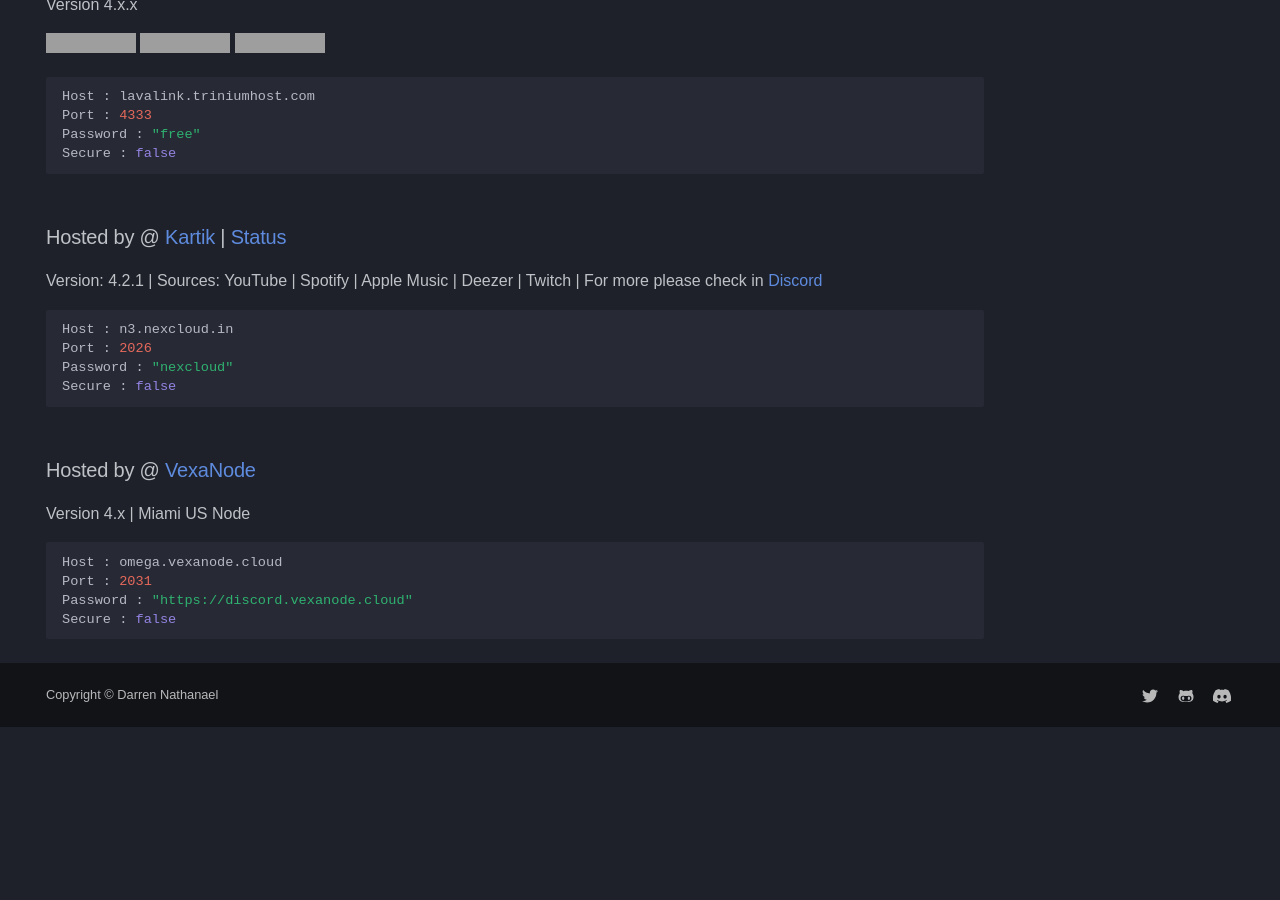
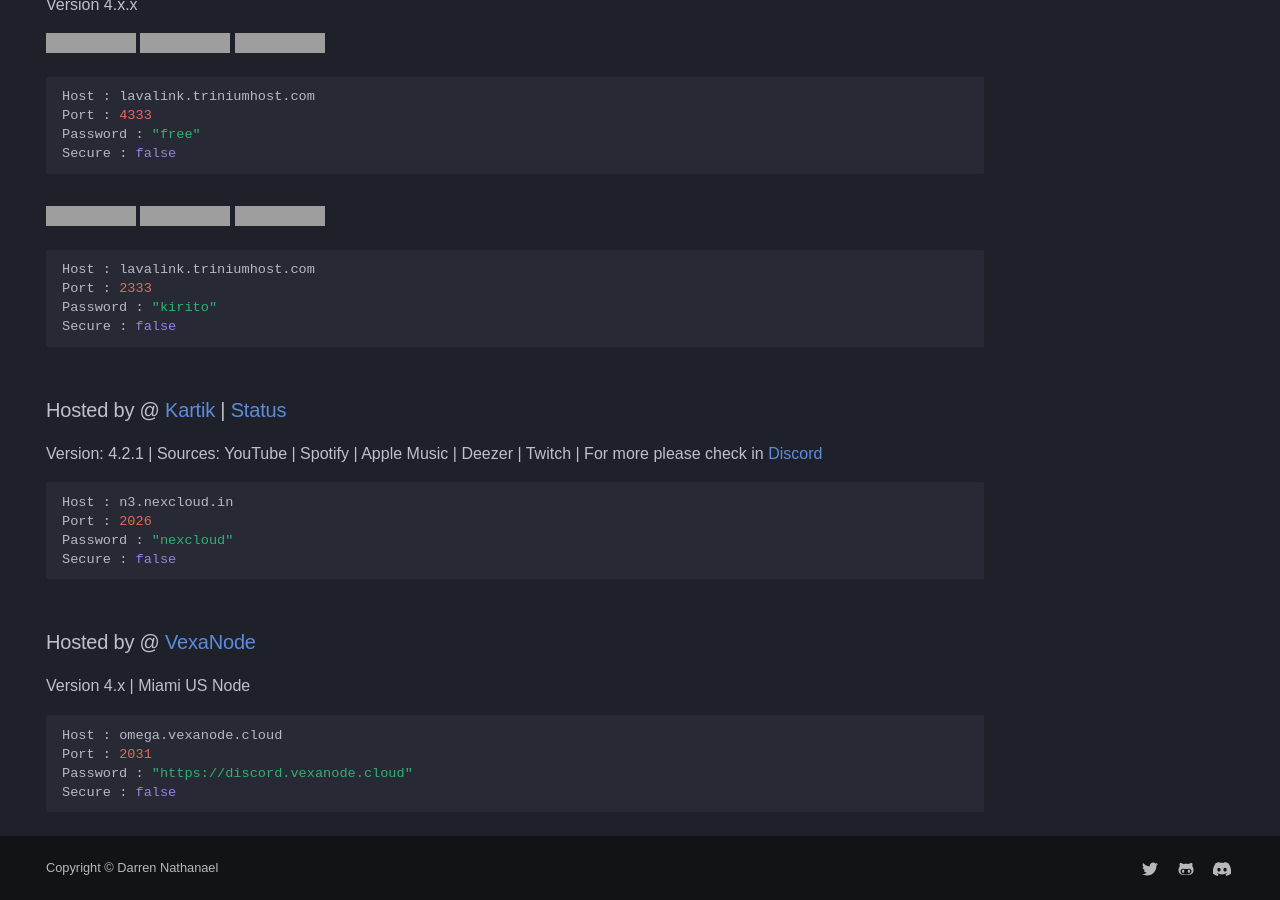
Before and after one commit to DarrenOfficial/lavalink-list, an MkDocs documentation site: the page built from docs/NoSSL/Lavalink-NonSSL.md, in a window 1280 px wide and 900 px high, scrolled down 1686 px. Built offline with MkDocs 1.6.1 and Material for MkDocs 9.7.7, drawn with Linux system fonts in a browser that asks for light colours; some web fonts are replaced; comment, search, counter and statistics services are not loaded; a style sheet for code colours, icons or effects is not loaded; before the commit the page ends 2413 px from its top, so only the background shows below that; grey boxes are pictures that could not be loaded.

Commit message:
Update Lavalink-NonSSL.md with badges and connection info
Added status and load badges for Lavalink API and updated connection details.

````diff
--- a/docs/NoSSL/Lavalink-NonSSL.md
+++ b/docs/NoSSL/Lavalink-NonSSL.md
@@ -90,6 +90,14 @@ Password : "free"
 Secure : false
 ```
 
+![Status](https://lavalink-api-status.triniumhost.com/v4off/badge/status) ![Load](https://lavalink-api-status.triniumhost.com/v4off/badge/load) ![Players](https://lavalink-api-status.triniumhost.com/v4off/badge/connections)
+```bash
+Host : lavalink.triniumhost.com
+Port : 2333
+Password : "kirito"
+Secure : false
+```
+
 ### Hosted by @ [Kartik](https://nexcloud.in) | [Status](https://discord.gg/FmHm7d5BuF)
 Version: 4.2.1 | Sources: YouTube | Spotify | Apple Music | Deezer | Twitch | For more please check in [Discord](https://discord.gg/FmHm7d5BuF)
 ```bash
````
